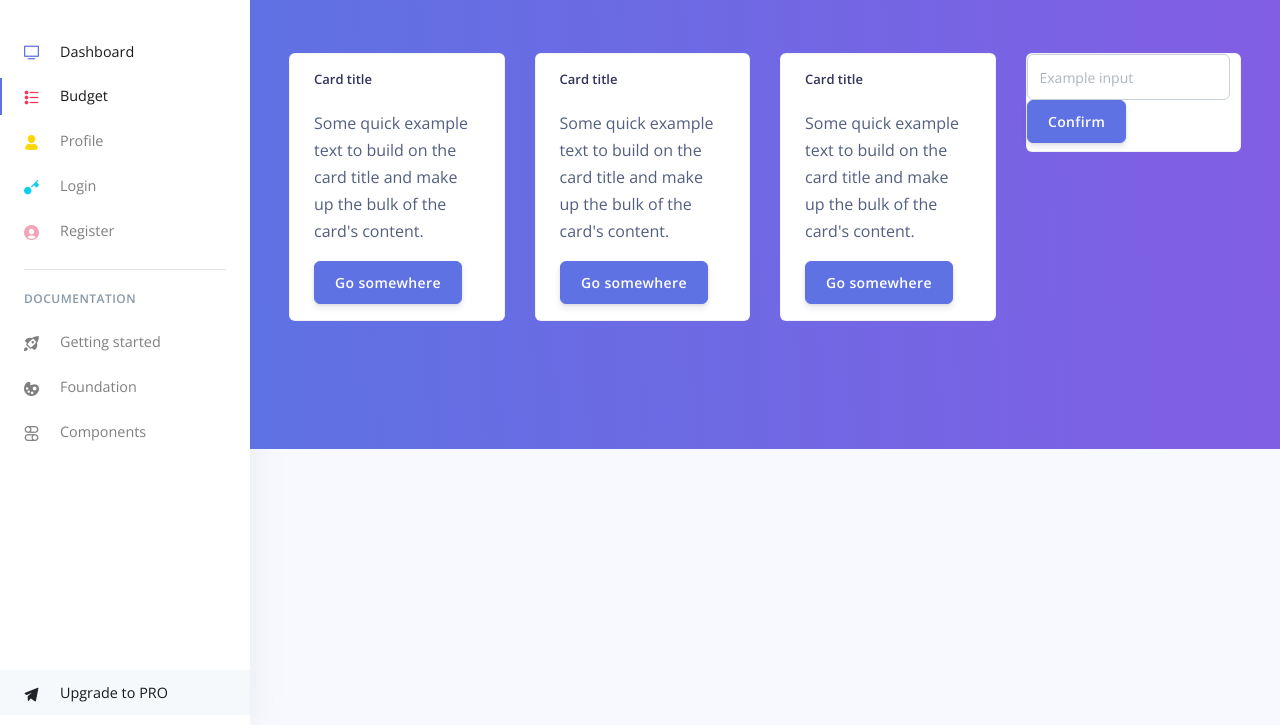
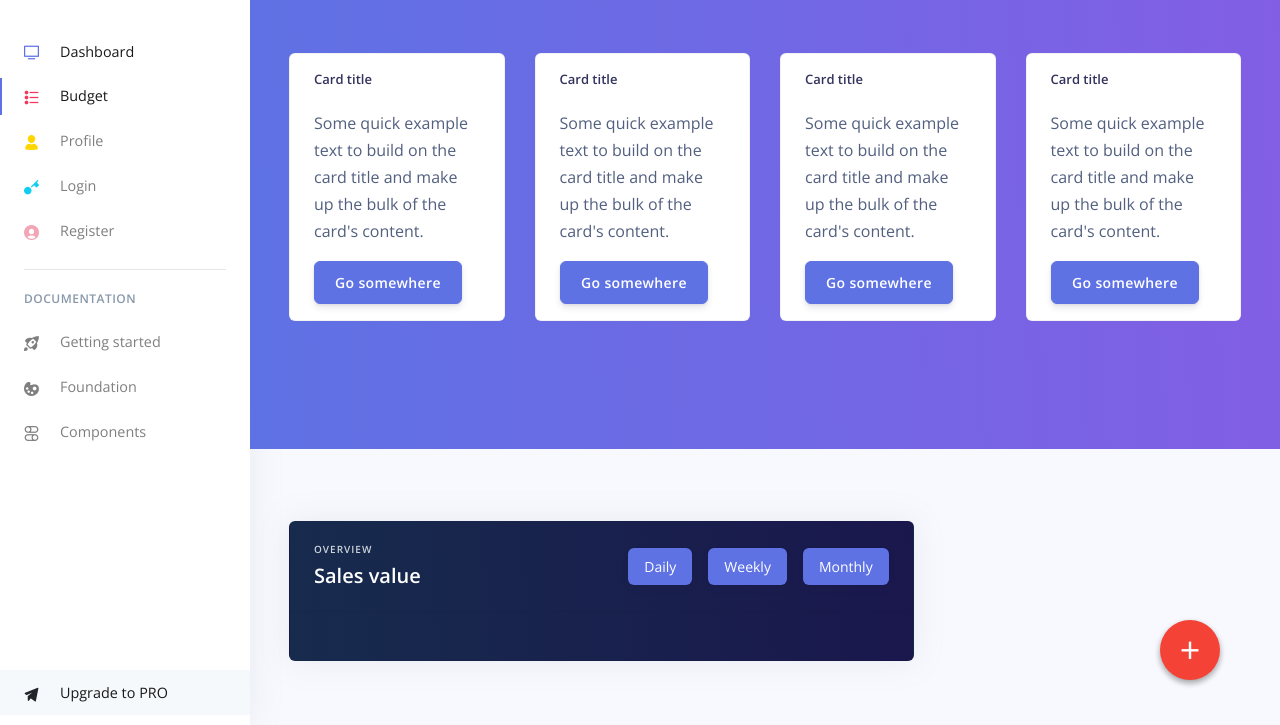
Before and after one commit to raduqq/Front-FoodTracker, a website: page examples/budget.html in a window 1280 px wide. Shown: the part 75-800 px from the top of the page. Drawn offline with nearby package versions, Linux system fonts and the light colour scheme.

Commit message:
Budget cu sectiunea pentru grafic si action button

```diff
--- a/examples/budget.html
+++ b/examples/budget.html
@@ -283,21 +283,15 @@
 
             <div class="col-xl-3 col-lg-6">
               <div class="card card-stats mb-4 mb-xl-0">
-                <form class="form-inline">
-                  <div class="form-group">
-                    <input type="text" class="form-control" id="formGroupExampleInput" placeholder="Example input">
-                  </div>
-                  <button type="submit" class="btn btn-primary mb-2" onclick="name()">Confirm</button>
-                </form>
-
-                <script>
-                  function myFunction() {
-                    var input = document.getElementById('userInput').value;
-                  }
-                  </script>
-
+                <div class="card-body">
+                  <h5 class="card-title">Card title</h5>
+                  <p class="card-text">Some quick example text to build on the card title and make up the bulk of the card's content.</p>
+                  <a href="#" class="btn btn-primary">Go somewhere</a>
+                </div>
               </div>
             </div>
+
+
 
           </div>
         </div>
@@ -305,8 +299,73 @@
     </div>
 
 
+    <div class="container-fluid mt-6">
+      <div class="row">
+        <div class="col-xl-8 mb-5 mb-xl-0">
+          <div class="card bg-gradient-default shadow">
+            <div class="card-header bg-transparent">
+              <div class="row align-items-center">
+                <div class="col">
+                  <h6 class="text-uppercase text-light ls-1 mb-1">Overview</h6>
+                  <h2 class="text-white mb-0">Sales value</h2>
+                </div>
+                <div class="col">
+                  <ul class="nav nav-pills justify-content-end">
+                    <li class="nav-item mr-2 mr-md-0" data-toggle="chart" data-target="#chart-sales" data-update='{"data":{"datasets":[{"data":[0, 20, 10, 30, 15, 40, 20, 60, 60]}]}}' data-prefix="$" data-suffix="k">
+                      <a href="#" class="nav-link py-2 px-3 active" data-toggle="tab">
+                        <span class="d-none d-md-block">Daily</span>
+                        <span class="d-md-none">D</span>
+                      </a>
+                    </li>
+                    <li class="nav-item mr-2 mr-md-0" data-toggle="chart" data-target="#chart-sales" data-update='{"data":{"datasets":[{"data":[0, 20, 10, 30, 15, 40, 20, 60, 60]}]}}' data-prefix="$" data-suffix="k">
+                      <a href="#" class="nav-link py-2 px-3 active" data-toggle="tab">
+                        <span class="d-none d-md-block">Weekly</span>
+                        <span class="d-md-none">W</span>
+                      </a>
+                    </li>
+                    <li class="nav-item mr-2 mr-md-0" data-toggle="chart" data-target="#chart-sales" data-update='{"data":{"datasets":[{"data":[0, 20, 10, 30, 15, 40, 20, 60, 60]}]}}' data-prefix="$" data-suffix="k">
+                      <a href="#" class="nav-link py-2 px-3 active" data-toggle="tab">
+                        <span class="d-none d-md-block">Monthly</span>
+                        <span class="d-md-none">M</span>
+                      </a>
+                    </li>
+                  </ul>
+                </div>
+              </div>
+            </div>
+            <div class="card-body">
+
+  <style>
+
+.kc_fab_main_btn{
+      background-color:#F44336;
+      width:60px;
+      height:60px;
+      border-radius:100%;
+      background:#F44336;
+      border:none;
+      outline:none;
+      color:#FFF;
+      font-size:36px;
+      box-shadow: 0 3px 6px rgba(0,0,0,0.16), 0 3px 6px rgba(0,0,0,0.23);
+      transition:.3s;
+      -webkit-tap-highlight-color: rgba(0,0,0,0);
+
+      position: fixed !important;
+      right: 60px;
+      bottom: 45px;
+    }
+    .kc_fab_main_btn:focus {
+      transform:scale(1.1);
+      transform:rotate(45deg);
+      -ms-transform: rotate(45deg);
+      -webkit-transform: rotate(45deg);
+    }
 
 
+  </style>
+
+    <button class="kc_fab_main_btn">+</button>
 
 
   <!--   Core   -->
```
